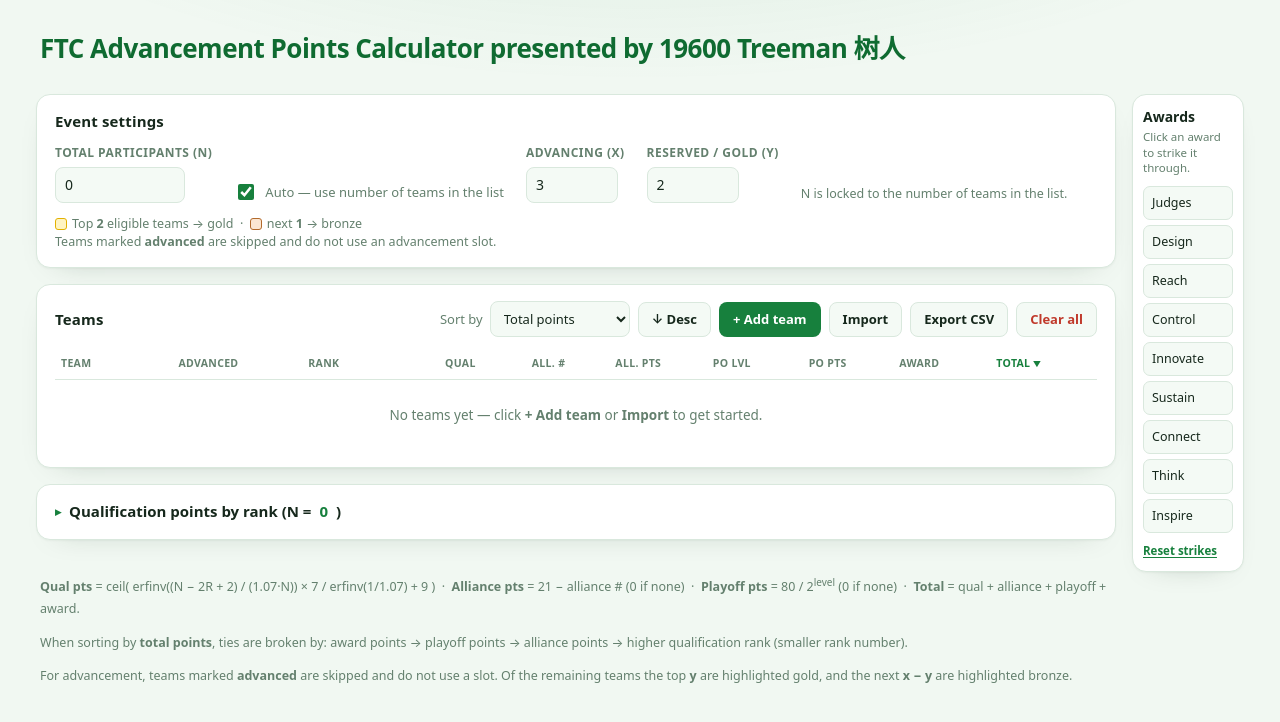
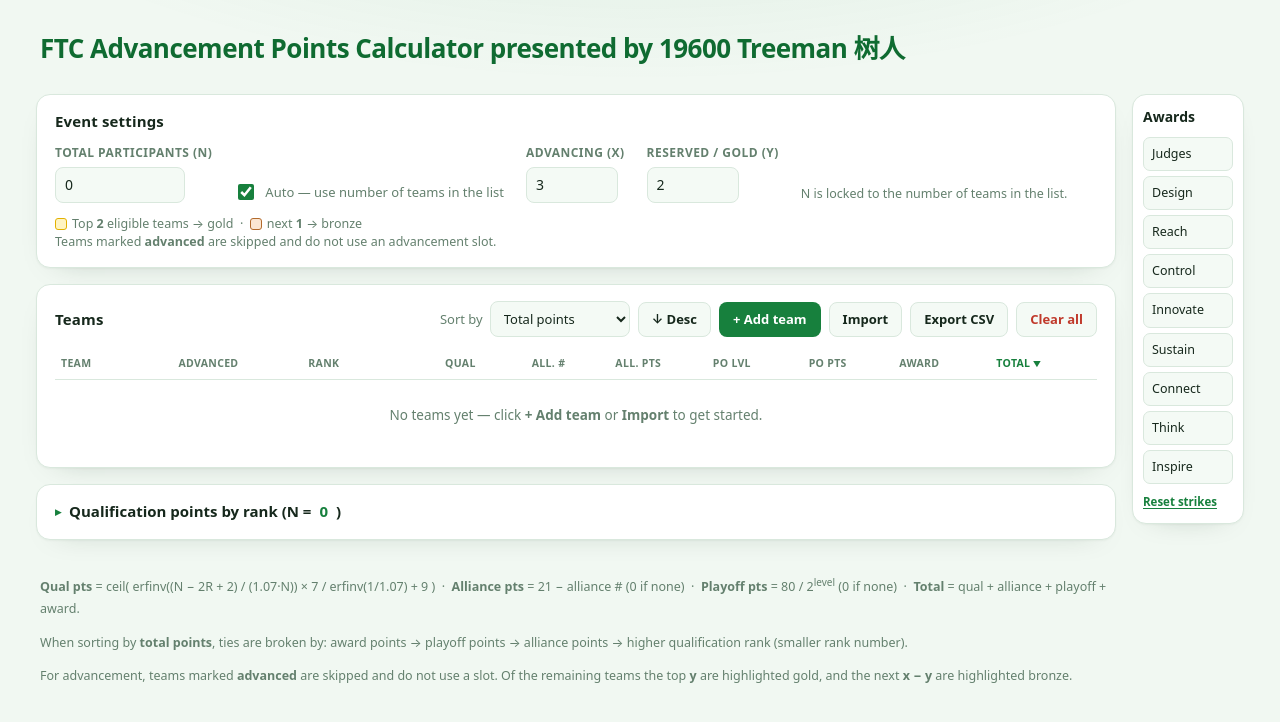
Before and after one commit to syt6099/ftc-advancement-points, a plain HTML site: page index.html in a window 1280 px wide. Drawn offline with Linux system fonts and the light colour scheme.

Commit message:
Update index.html

```diff
--- a/index.html
+++ b/index.html
@@ -411,7 +411,6 @@
     <aside class="side-col">
       <section class="card awards-card">
         <h2>Awards</h2>
-        <p class="hint" style="margin:0">Click an award to strike it through.</p>
         <ul class="award-list" id="awardList"></ul>
         <div class="awards-foot">
           <button class="link-btn" type="button" id="clearAwards">Reset strikes</button>
```
